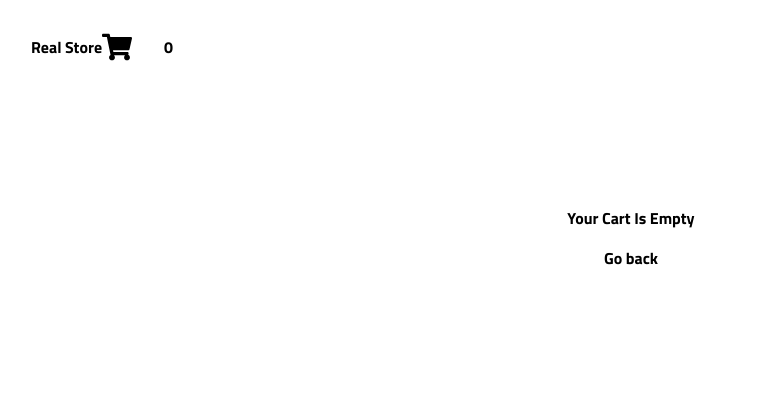
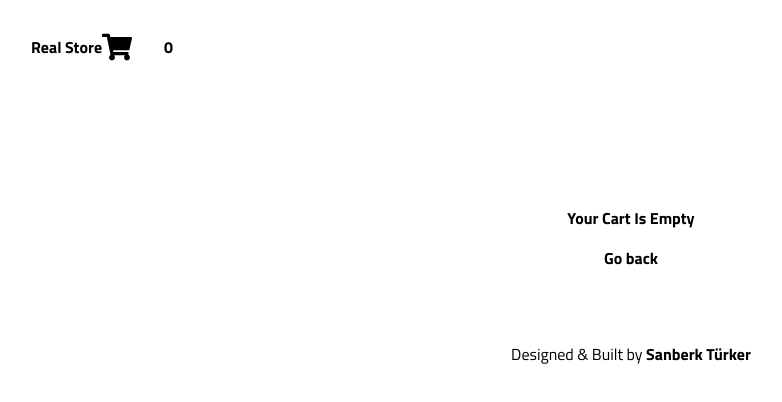
Before and after one commit to sanberkHax/real-store, a Next.js app: page /cart in a window 1280 px wide. Shown: the top 402 px of the page, without its empty margins (9-791 px from the left). Built offline with nearby package versions, Linux system fonts and the light colour scheme.

Commit message:
Add footer

```diff
--- a/Components/Layout.tsx
+++ b/Components/Layout.tsx
@@ -1,3 +1,4 @@
+import Link from 'next/link';
 import { Header } from './Header';
 
 export const Layout = ({ children }) => {
@@ -5,6 +6,17 @@ export const Layout = ({ children }) => {
     <div className="flex flex-col h-screen gap-10">
       <Header />
       {children}
+      <footer className="p-4 text-center bg-orange-500 text-white">
+        <p>
+          Designed & Built by
+          <Link
+            href="https://www.sanberk.dev"
+            className="font-bold text-black hover:text-slate-600"
+          >
+            &nbsp;Sanberk Türker
+          </Link>
+        </p>
+      </footer>
     </div>
   );
 };
```
